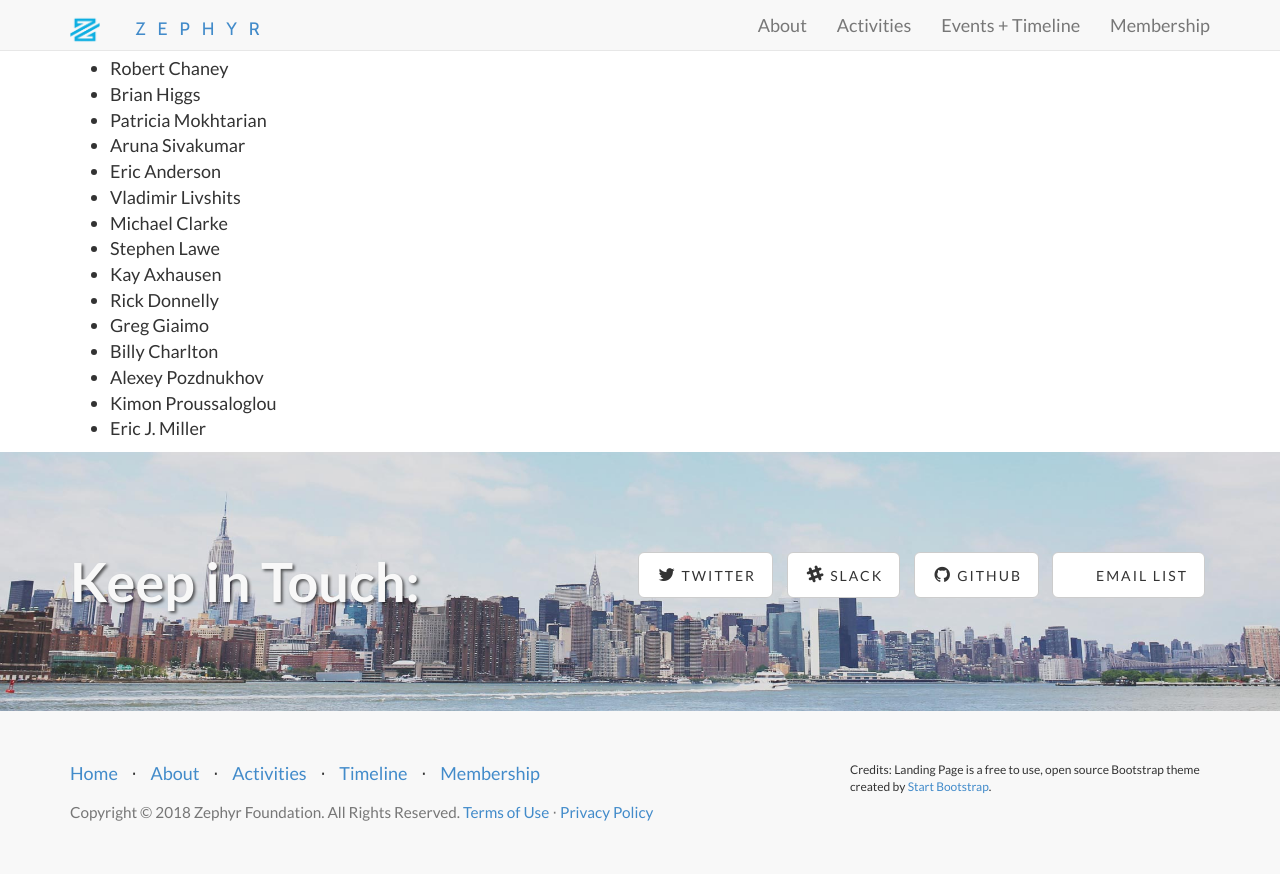
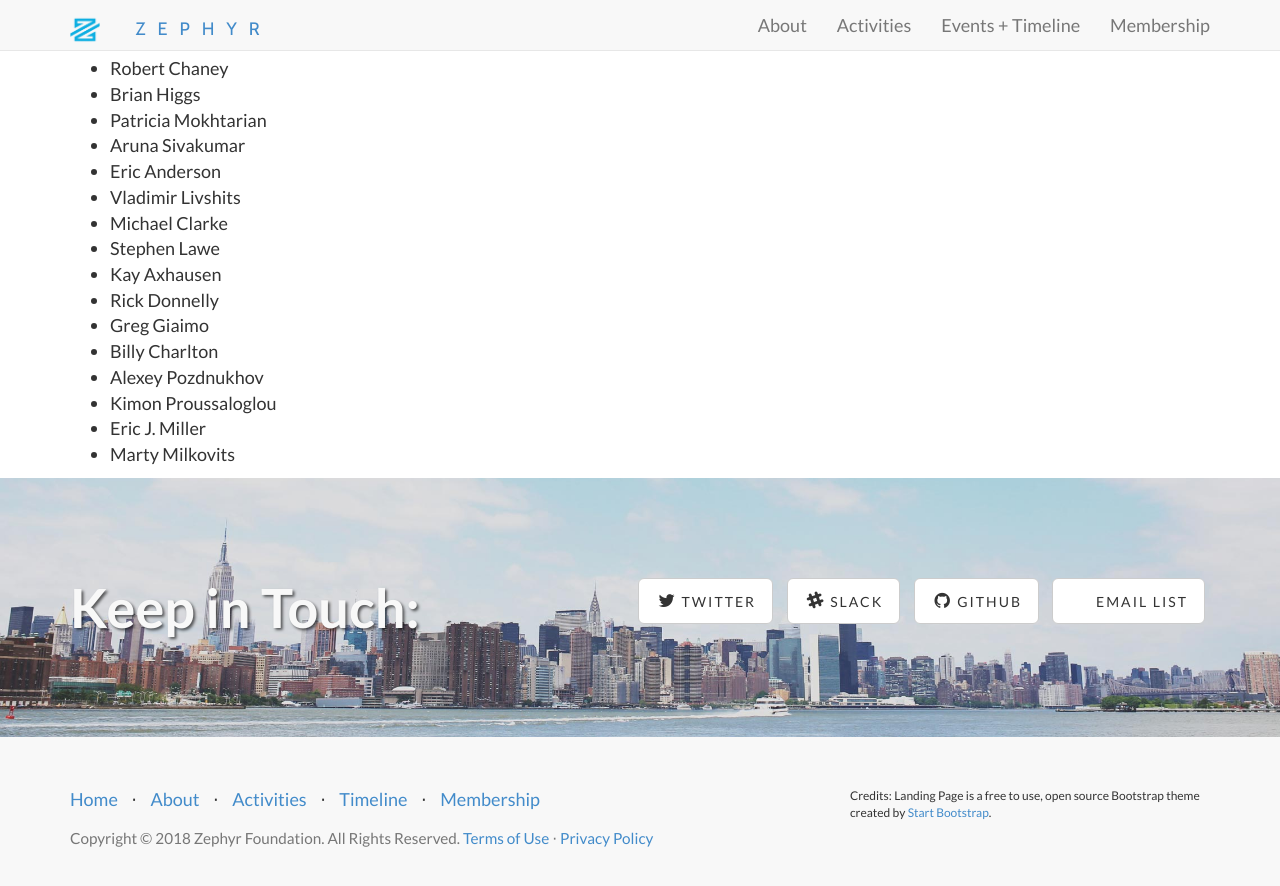
Before and after one commit to ZephyrTransport/zephyr-website, a Jekyll site: the page built from members.md, in a window 1280 px wide and 900 px high, scrolled down 1078 px. Shown: the top 886 px of the window. Built offline with Jekyll 4.4.1, drawn with Linux system fonts in a browser that asks for light colours.

Commit message:
Add member

```diff
--- a/members.md
+++ b/members.md
@@ -56,3 +56,4 @@ Member’s are at the heart of the Zephyr Foundation’s organizational structur
  * Alexey Pozdnukhov
  * Kimon Proussaloglou
  * Eric J. Miller
+ * Marty Milkovits
```
